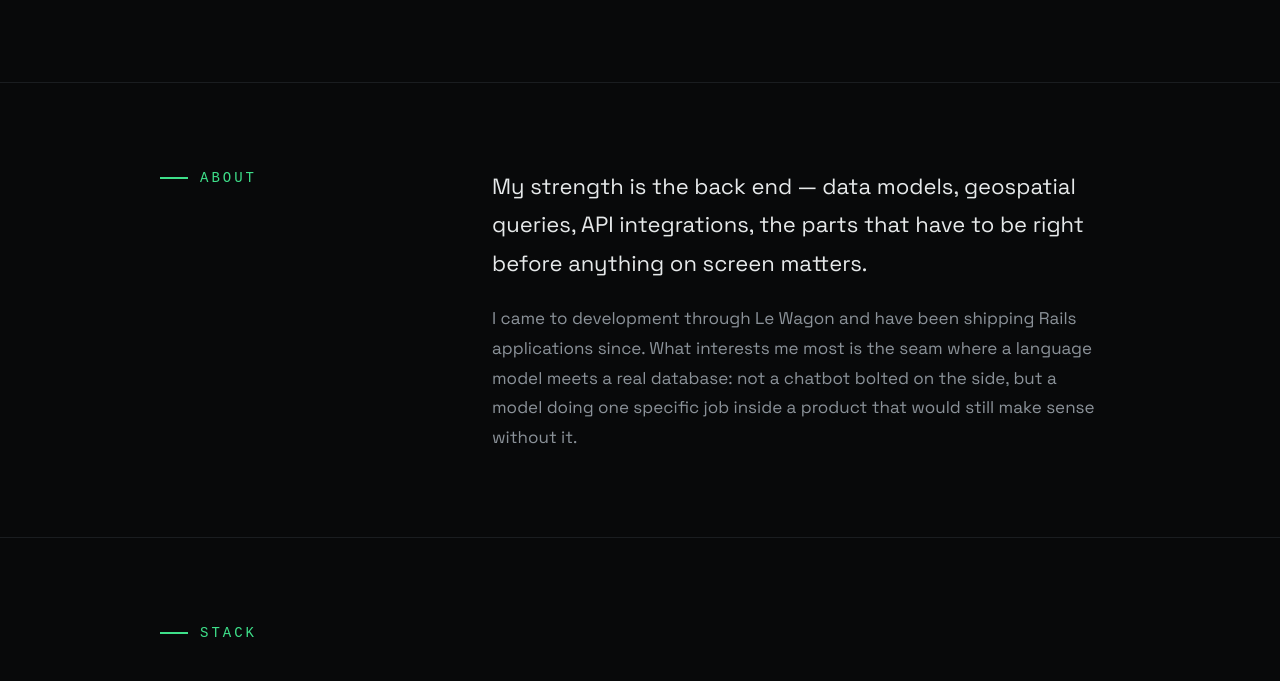
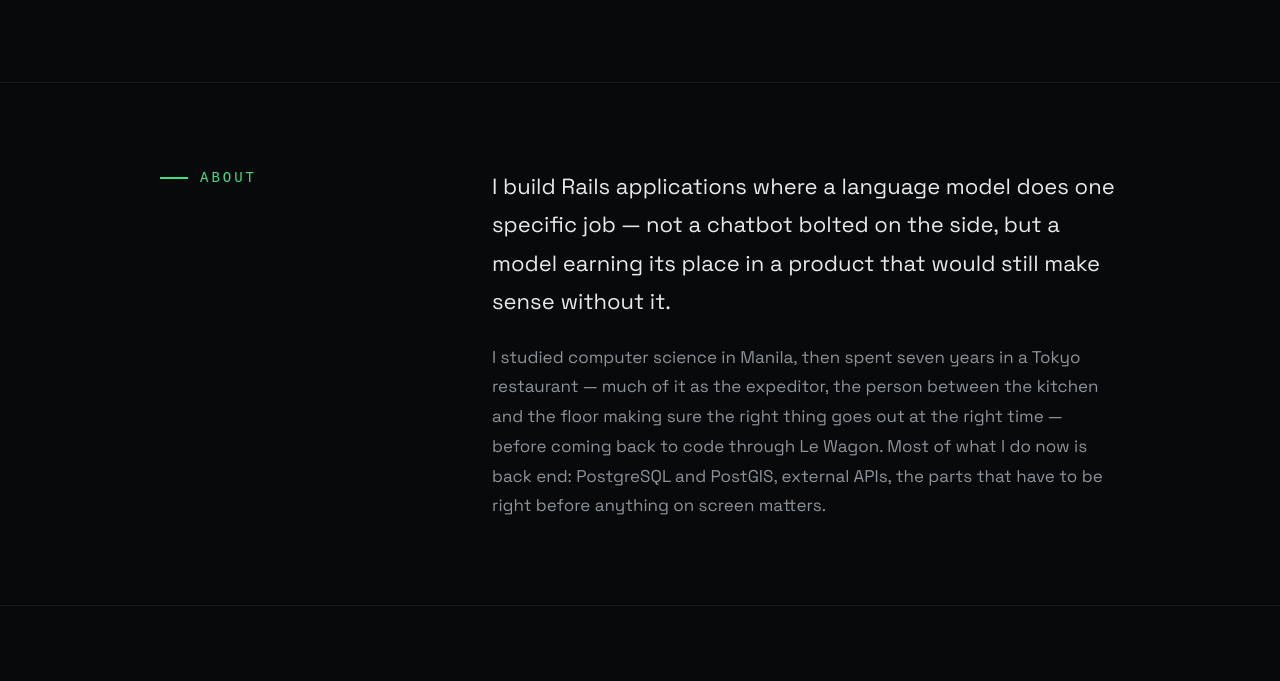
Before and after one commit to cura-yjk/portfolio, a plain HTML site: page index.html in a window 1280 px wide. Shown: the part 628-1309 px from the top of the page. Drawn offline with Linux system fonts and the light colour scheme; a web font is replaced by a local one.

Commit message:
Write the About section
Replaces the placeholder draft, which was written before I had anything to
write from and said so in the text.

The lead is the claim: a language model doing one specific job rather than a
chatbot bolted on the side. It is the one opinion on the page, and both
projects back it -- in Moodwalk plain Ruby picks the waypoints and the model
only writes the description.

The body is the part that had been guesswork. Yusuke studied computer science
in Manila, spent seven years in a Tokyo restaurant, and came to Rails through
Le Wagon Tokyo -- none of which was inferable from the repos.

Of everything in those seven years, the expeditor role is the one worth the
words: standing between the kitchen and the floor, making sure the right thing
goes out at the right time. It is specific, it is nobody else's portfolio
sentence, and it implies coordination and correctness under time pressure
without claiming either.

Left out deliberately: volume figures, the other front-of-house roles, and
"7+ years of operations experience" phrasing. A portfolio About section carries
one clause about the job before this one, not a summary of it.

```diff
--- a/index.html
+++ b/index.html
@@ -54,8 +54,8 @@
     <section id="about" class="section section--split">
       <p class="eyebrow"><span class="eyebrow__rule" aria-hidden="true"></span>About</p>
       <div class="prose">
-        <p class="prose__lead">My strength is the back end — data models, geospatial queries, API integrations, the parts that have to be right before anything on screen matters.</p>
-        <p>I came to development through Le Wagon and have been shipping Rails applications since. What interests me most is the seam where a language model meets a real database: not a chatbot bolted on the side, but a model doing one specific job inside a product that would still make sense without it.</p>
+        <p class="prose__lead">I build Rails applications where a language model does one specific job — not a chatbot bolted on the side, but a model earning its place in a product that would still make sense without it.</p>
+        <p>I studied computer science in Manila, then spent seven years in a Tokyo restaurant — much of it as the expeditor, the person between the kitchen and the floor making sure the right thing goes out at the right time — before coming back to code through Le Wagon. Most of what I do now is back end: PostgreSQL and PostGIS, external APIs, the parts that have to be right before anything on screen matters.</p>
       </div>
     </section>
 
```
